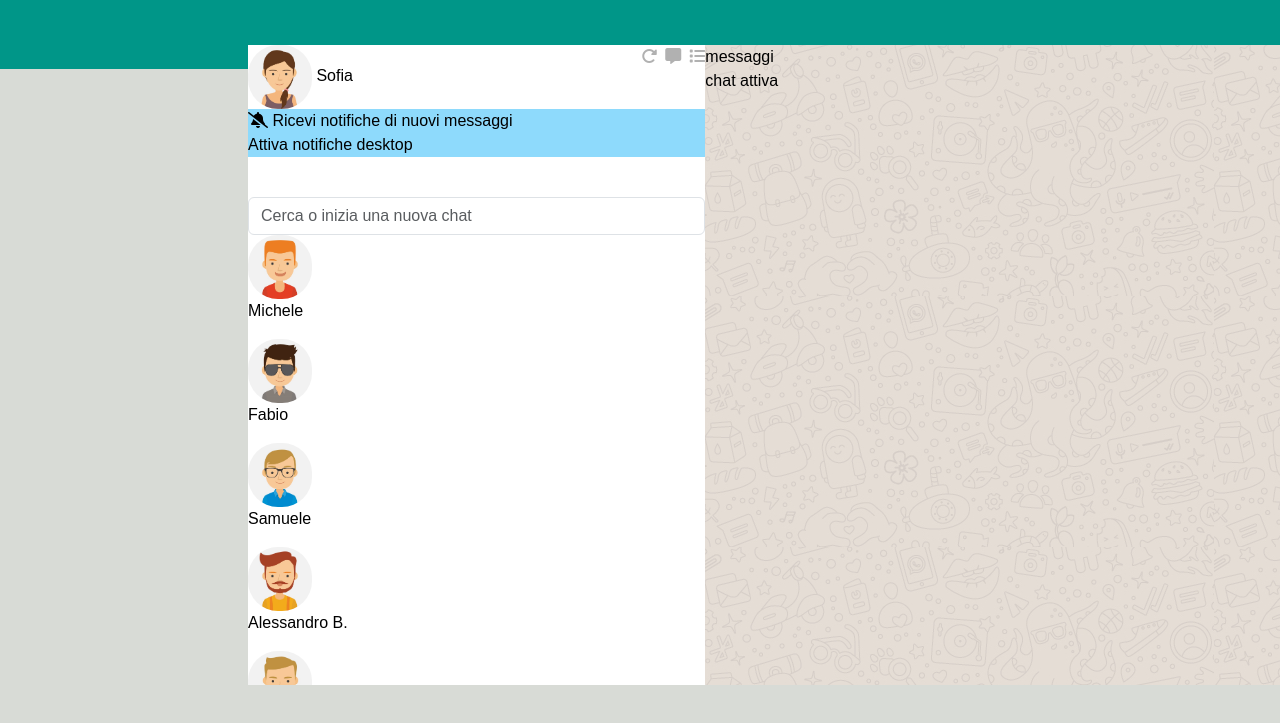
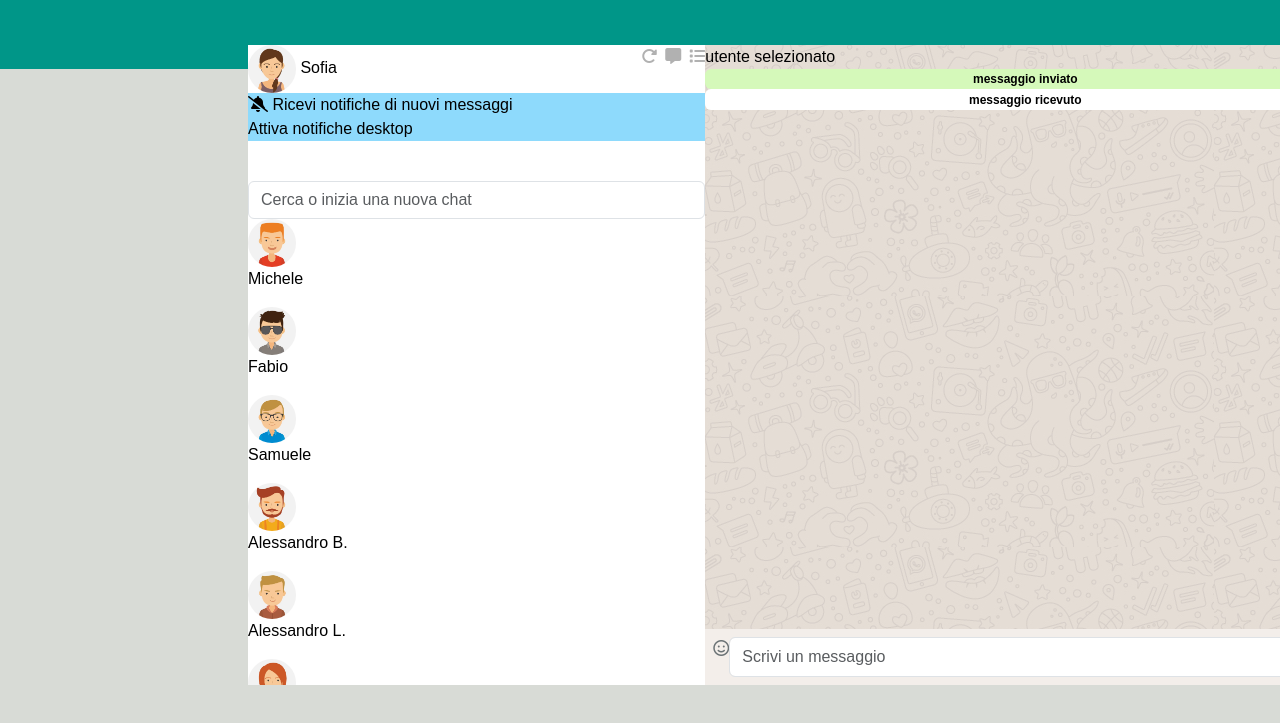
Before and after one commit to lucianocretella95/vue-boolzapp, a plain HTML site: page vue-boolzapp/index.html in a window 1280 px wide. Shown: the part 51-774 px from the top of the page. Drawn offline with nearby package versions, Linux system fonts and the light colour scheme.

Commit message:
M-1 e inizio di M-2

```diff
--- a/vue-boolzapp/css/style.css
+++ b/vue-boolzapp/css/style.css
@@ -49,6 +49,7 @@ main {
 
 .col-5 {
   height: 80vh;
+  /* overflow: auto; */
 }
 
 .profile {
@@ -65,6 +66,21 @@ main {
 }
 
 .chatlist img {
-  width: 4rem;
+  width: 3rem;
   border-radius: 30px;
 }
+
+.mexbox {
+  background-color: #f3eeea;
+  display: flex;
+  justify-content: space-between;
+  position: absolute;
+  bottom: 0;
+  width: 80vh;
+  padding: 0.5rem;
+}
+
+.currentchat {
+  display: flex;
+  flex-direction: column;
+}
--- a/vue-boolzapp/index.html
+++ b/vue-boolzapp/index.html
@@ -35,7 +35,7 @@
                 <div class="me">
                   <img
                     src="./img/avatar_io.jpg"
-                    style="width: 4rem; border-radius: 30px"
+                    style="width: 3rem; border-radius: 30px"
                     alt=""
                     srcset=""
                   />
@@ -66,7 +66,7 @@
               </div>
               <div class="chatlist">
                 <div v-for="element, i in contacts">
-                  <img :src="element.avatar" alt="img" />
+                  <img @click="genmess" :src="element.avatar" alt="img" />
                   <p>{{element.name}}</p>
                 </div>
                 <!-- <div v-for="item, i in contacts.messages">
@@ -76,8 +76,40 @@
             </div>
             <div class="col-5 p-0">
               <div class="img">
-                messaggi
-                <div class="currentchat">chat attiva</div>
+                utente selezionato
+                <div class="currentchat">
+                  <span
+                    class="badge"
+                    style="background-color: #d5f9ba; color: black"
+                    >messaggio inviato</span
+                  >
+                  <span
+                    class="badge"
+                    style="background-color: #ffffff; color: black"
+                    >messaggio ricevuto</span
+                  >
+                </div>
+                <div class="mexbox">
+                  <p>
+                    <i
+                      class="fa-regular fa-face-smile"
+                      style="color: #6b7376"
+                    ></i>
+                  </p>
+                  <div class="input-group flex-nowrap">
+                    <input
+                      type="text"
+                      class="form-control"
+                      placeholder="Scrivi un messaggio"
+                    />
+                  </div>
+                  <p>
+                    <i
+                      class="fa-solid fa-microphone"
+                      style="color: #6b7376"
+                    ></i>
+                  </p>
+                </div>
               </div>
             </div>
           </div>
--- a/vue-boolzapp/js/script.js
+++ b/vue-boolzapp/js/script.js
@@ -171,7 +171,11 @@ createApp({
   },
 
   methods: {
+    genmess() {
+      console.log("funziona");
 
+      // generare funzione che al click apre la chat corrispondente al contatto cliccato
+    },
   },
   mounted() {
     console.log("app caricata");
```
Also changed, not shown: 1 other file.
